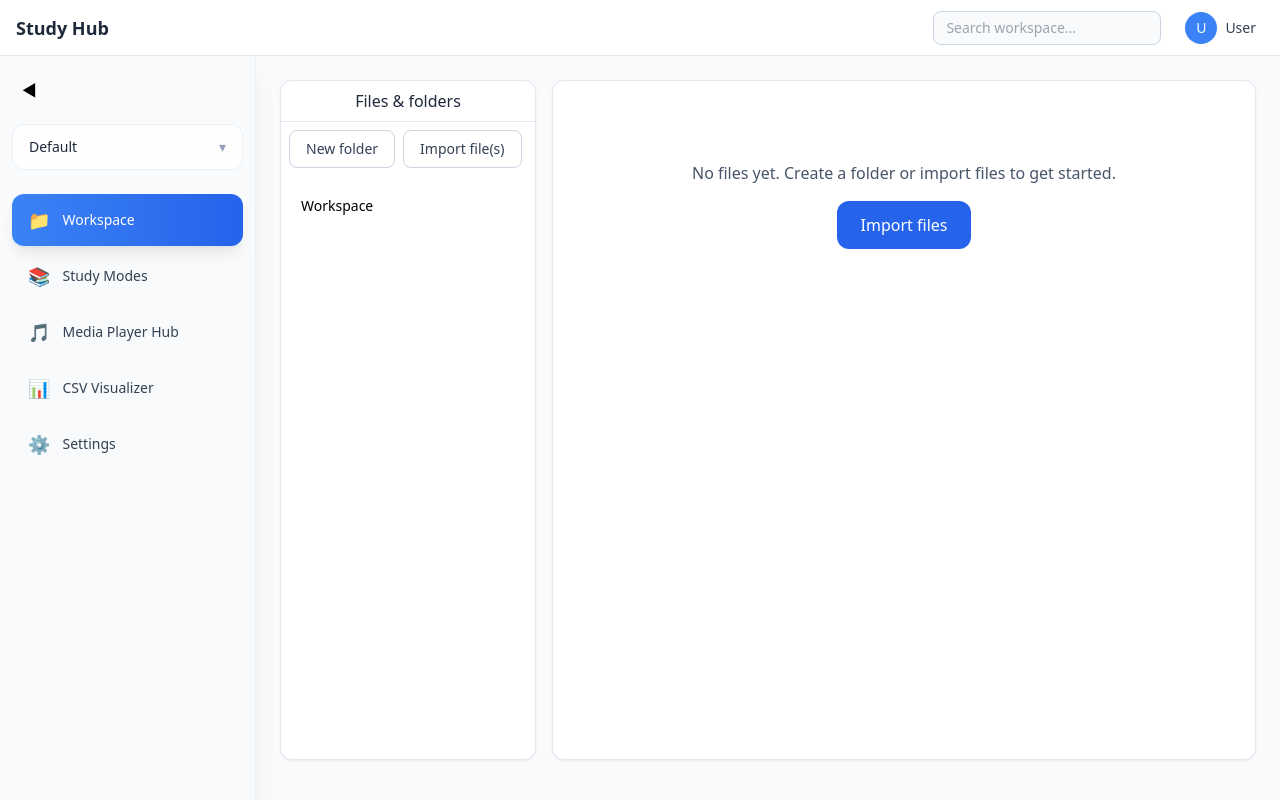
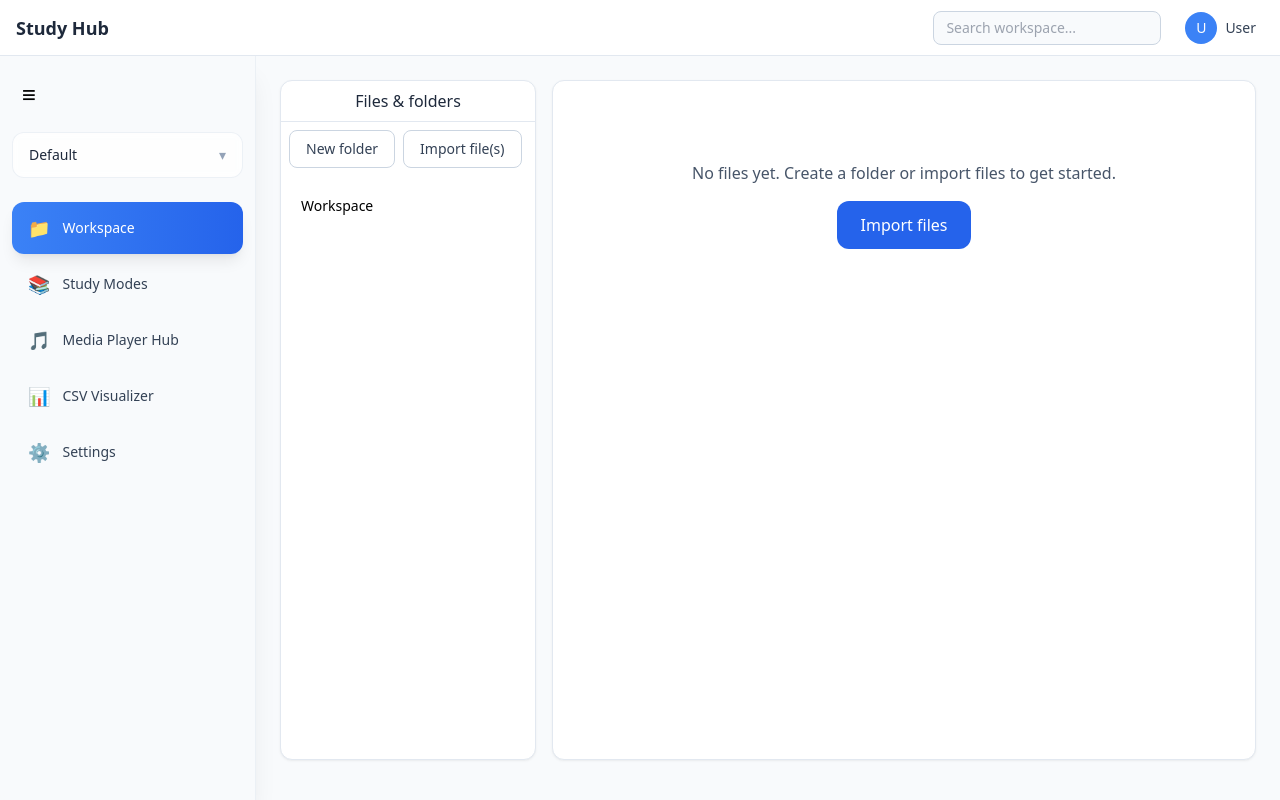
Before and after one commit to WJ-42/StudyHub-AstonHack11, a React (Vite) app: page / in a window 1280 px wide. Both pictures are taken after a click on the button "Get Started". Built offline with nearby package versions, Linux system fonts and the light colour scheme.

Commit message:
COMMITSSSYEAAAA

```diff
--- a/src/components/Sidebar.tsx
+++ b/src/components/Sidebar.tsx
@@ -99,7 +99,7 @@ export function Sidebar() {
             aria-label={sidebarCollapsed ? 'Expand sidebar' : 'Collapse sidebar'}
             title={sidebarCollapsed ? 'Expand sidebar' : 'Collapse sidebar'}
           >
-            {sidebarCollapsed ? '▶' : '◀'}
+            <span className="text-2xl">≡</span>
           </button>
           <button type="button" className="rounded-lg p-2.5 hover:bg-slate-200/60 dark:hover:bg-slate-700/60 transition-colors md:hidden" onClick={closeMobile} aria-label="Close menu">×</button>
         </div>
--- a/src/components/media/FindOnYouTubeModal.tsx
+++ b/src/components/media/FindOnYouTubeModal.tsx
@@ -146,10 +146,14 @@ export function FindOnYouTubeModal({
                 <li key={v.videoId}>
                   <div
                     role="button"
-                    tabIndex={0}
-                    className="flex cursor-pointer items-center gap-3 rounded-lg p-2 hover:bg-slate-100 dark:hover:bg-slate-700"
+                    className="flex cursor-pointer select-none items-center gap-3 rounded-lg p-2 hover:bg-slate-100 dark:hover:bg-slate-700"
                     onClick={() => handleSelect(v.videoId)}
-                    onKeyDown={(e) => { if (e.key === 'Enter' || e.key === ' ') { e.preventDefault(); handleSelect(v.videoId) } }}
+                    onKeyDown={(e) => {
+                      if (e.key === 'Enter' || e.key === ' ') {
+                        e.preventDefault()
+                        handleSelect(v.videoId)
+                      }
+                    }}
                   >
                     {v.thumbnailUrl && (
                       <img src={v.thumbnailUrl} alt="" className="h-14 w-24 flex-shrink-0 rounded object-cover" />
--- a/src/components/study/Flashcards.tsx
+++ b/src/components/study/Flashcards.tsx
@@ -139,11 +139,15 @@ export function Flashcards() {
           <span className="text-sm text-slate-500">{studyIndex + 1} / {studyCards.length}</span>
         </div>
         <div
-          className="min-h-[200px] cursor-pointer rounded-lg border-2 border-border-default bg-flashcard p-6"
+          className="min-h-[200px] cursor-pointer select-none rounded-lg border-2 border-border-default bg-flashcard p-6"
           onClick={() => setFlipped((f) => !f)}
           role="button"
-          tabIndex={0}
-          onKeyDown={(e) => e.key === 'Enter' && setFlipped((f) => !f)}
+          onKeyDown={(e) => {
+            if (e.key === 'Enter' || e.key === ' ') {
+              e.preventDefault()
+              setFlipped((f) => !f)
+            }
+          }}
         >
           <p className="text-lg text-text-primary">
             {flipped ? currentCard.back : currentCard.front}
--- a/src/index.css
+++ b/src/index.css
@@ -435,3 +435,111 @@ body {
     -webkit-backdrop-filter: blur(12px);
   }
 }
+
+/* Prevent text cursor and selection on interactive elements */
+button,
+a,
+[role="button"],
+[role="tab"],
+[role="switch"],
+.cursor-pointer,
+.cursor-grab {
+  cursor: pointer !important;
+  user-select: none;
+  -webkit-user-select: none;
+  -moz-user-select: none;
+  -ms-user-select: none;
+}
+
+button:focus,
+a:focus,
+[role="button"]:focus {
+  outline: 2px solid transparent;
+  outline-offset: 2px;
+}
+
+/* Ensure proper cursor for draggable elements */
+[draggable="true"] {
+  cursor: grab;
+  user-select: none;
+  -webkit-user-select: none;
+}
+
+[draggable="true"]:active {
+  cursor: grabbing;
+}
+
+/* Prevent caret/text cursor in all non-input elements */
+*:not(input):not(textarea):not([contenteditable="true"]) {
+  caret-color: transparent;
+}
+
+/* Ensure text inputs show proper text cursor */
+input[type="text"],
+input[type="email"],
+input[type="password"],
+input[type="search"],
+input[type="url"],
+input[type="tel"],
+input[type="number"],
+textarea,
+[contenteditable="true"] {
+  cursor: text !important;
+  user-select: text;
+  -webkit-user-select: text;
+  caret-color: auto;
+}
+
+/* Override any accidental contentEditable */
+*:not(input):not(textarea):not([contenteditable="true"]) {
+  -webkit-user-modify: read-only;
+}
+
+/* Prevent selection on UI elements like icons, emojis, and decorative spans */
+[aria-hidden="true"],
+svg,
+img {
+  user-select: none;
+  -webkit-user-select: none;
+  -moz-user-select: none;
+  pointer-events: none;
+}
+
+/* Re-enable pointer events for interactive images/icons inside buttons/links */
+button svg,
+button img,
+a svg,
+a img,
+[role="button"] svg,
+[role="button"] img {
+  pointer-events: none;
+}
+
+/* Prevent text selection on cards and containers */
+.rounded-xl,
+.rounded-lg,
+.shadow-sm,
+.shadow-md,
+.shadow-lg {
+  user-select: none;
+  -webkit-user-select: none;
+}
+
+/* Allow selection in content areas */
+p,
+h1, h2, h3, h4, h5, h6,
+li,
+td,
+th {
+  user-select: text;
+  -webkit-user-select: text;
+}
+
+/* Prevent selection for clickable list items and tree items */
+[role="button"] p,
+[role="button"] span,
+.cursor-pointer p,
+.cursor-pointer span {
+  user-select: none;
+  -webkit-user-select: none;
+}
```
Also changed, not shown: 6 other files (tests, documents, lock files or other folders).
